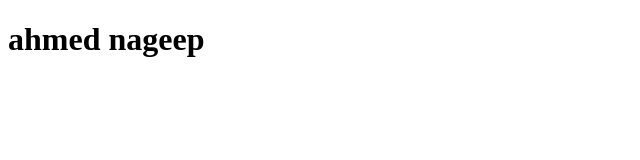
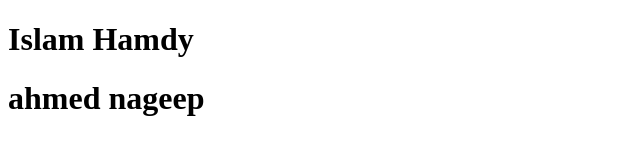
Before and after one commit to anageep/task002, a plain HTML site: page index.html in a window 1280 px wide. Shown: the whole page, without its empty margins (0-640 px from the left). Drawn offline with Linux system fonts and the light colour scheme.

Commit message:
add islam name

```diff
--- a/index.html
+++ b/index.html
@@ -6,6 +6,7 @@
     <title>Document</title>
 </head>
 <body>
+    <h1>Islam Hamdy</h1>
     <h1>ahmed nageep</h1>
 
 </body>
```
